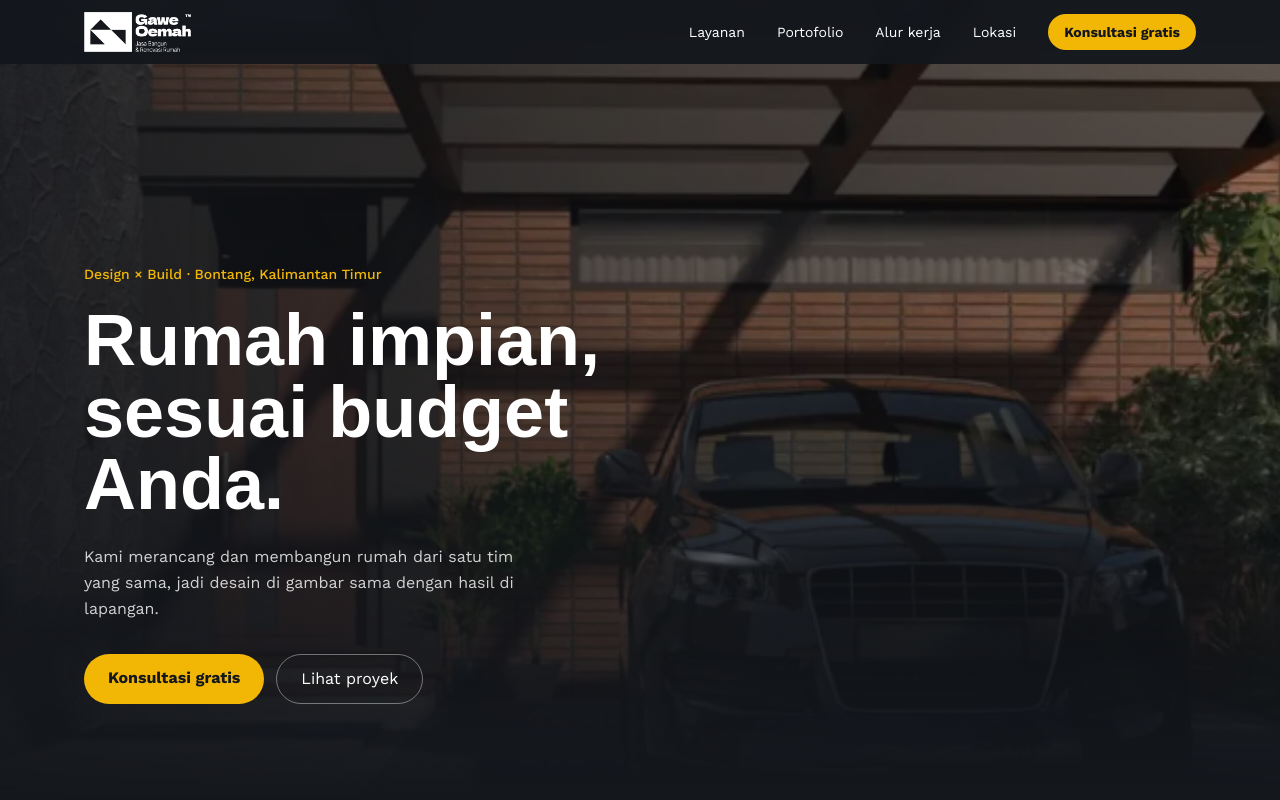
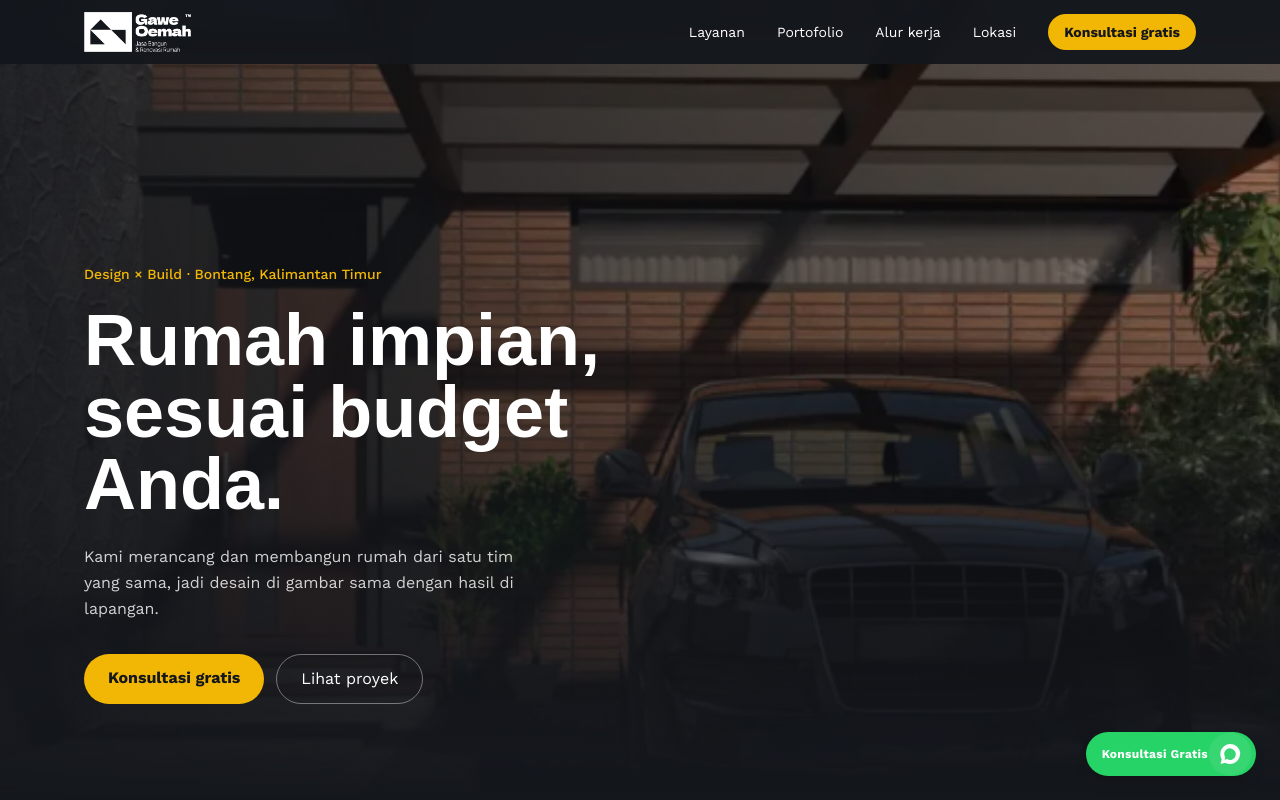
Before and after one commit to FeroFasya/gawe-oemah, a Vue app: page / in a window 1280 px wide. Shown: the top 800 px of the page. Built offline with nearby package versions, Linux system fonts and the light colour scheme; a web font is replaced by a local one.

Commit message:
feat: add Open Graph preview tags, mobile theme-color, Floating WhatsApp CTA, and prefilled messages

```diff
--- a/index.html
+++ b/index.html
@@ -4,8 +4,31 @@
   <meta charset="UTF-8" />
   <meta name="viewport" content="width=device-width, initial-scale=1.0" />
   <title>Gawe Oemah — Jasa Desain & Bangun Rumah Bontang</title>
-  <meta name="description" content="Gawe Oemah, design × build rumah di Bontang. Konsultasi gratis, desain, interior, sampai bangun sesuai budget Anda." />
-  <link rel="icon" href="/logo-icon.png" />
+  <meta name="description" content="Gawe Oemah, studio design × build arsitektur & konstruksi di Bontang. Konsultasi gratis, desain 3D, interior, sampai bangun sesuai budget Anda." />
+  <meta name="theme-color" content="#14171C" />
+  <link rel="canonical" href="https://gaweoemah.com/" />
+
+  <!-- Icons -->
+  <link rel="icon" type="image/png" href="/logo-icon.png" />
+  <link rel="apple-touch-icon" href="/logo-icon.png" />
+
+  <!-- Open Graph / WhatsApp / Facebook Preview -->
+  <meta property="og:type" content="website" />
+  <meta property="og:url" content="https://gaweoemah.com/" />
+  <meta property="og:title" content="Gawe Oemah — Jasa Desain & Bangun Rumah Bontang" />
+  <meta property="og:description" content="Studio design × build arsitektur, interior, dan kontraktor konstruksi terpadu di Bontang. Satu tim, dari gambar sampai serah terima kunci." />
+  <meta property="og:image" content="https://gaweoemah.com/hero.png" />
+  <meta property="og:image:width" content="1200" />
+  <meta property="og:image:height" content="675" />
+  <meta property="og:locale" content="id_ID" />
+
+  <!-- Twitter Meta Tags -->
+  <meta name="twitter:card" content="summary_large_image" />
+  <meta name="twitter:title" content="Gawe Oemah — Jasa Desain & Bangun Rumah Bontang" />
+  <meta name="twitter:description" content="Studio design × build arsitektur, interior, dan kontraktor konstruksi terpadu di Bontang. Konsultasi gratis lewat WhatsApp." />
+  <meta name="twitter:image" content="https://gaweoemah.com/hero.png" />
+
+  <!-- Google Fonts -->
   <link rel="preconnect" href="https://fonts.googleapis.com" />
   <link rel="preconnect" href="https://fonts.gstatic.com" crossorigin />
   <link href="https://fonts.googleapis.com/css2?family=Dela+Gothic+One&family=Work+Sans:ital,wght@0,300..800;1,300..800&display=swap" rel="stylesheet" />
--- a/src/App.vue
+++ b/src/App.vue
@@ -7,10 +7,11 @@ import Portfolio from './components/Portfolio.vue'
 import Workflow from './components/Workflow.vue'
 import ContactLocation from './components/ContactLocation.vue'
 import Footer from './components/Footer.vue'
+import FloatingWhatsApp from './components/FloatingWhatsApp.vue'
 </script>
 
 <template>
-  <div class="bg-mist text-ink antialiased min-h-screen">
+  <div class="bg-mist text-ink antialiased min-h-screen relative">
     <Navbar />
     <main id="top">
       <Hero />
@@ -21,5 +22,7 @@ import Footer from './components/Footer.vue'
       <ContactLocation />
     </main>
     <Footer />
+    <!-- Floating WhatsApp Action -->
+    <FloatingWhatsApp />
   </div>
 </template>
--- a/src/components/ContactLocation.vue
+++ b/src/components/ContactLocation.vue
@@ -4,7 +4,7 @@
     <div class="max-w-6xl mx-auto px-5 py-14 flex flex-col md:flex-row md:items-center md:justify-between gap-6">
       <h2 class="font-display font-bold text-3xl md:text-4xl max-w-lg">Punya lahan atau ide rumah? Mulai dari satu pesan.</h2>
       <a
-        href="https://wa.me/6282255156237"
+        href="https://wa.me/6282255156237?text=Halo%20Gawe%20Oemah,%20saya%20punya%20lahan%20atau%20ide%20rumah%20dan%20ingin%20konsultasi."
         class="self-start bg-ink text-white font-bold px-7 py-4 rounded-full hover:bg-white hover:text-ink transition"
       >
         Chat via WhatsApp
@@ -22,7 +22,7 @@
       </p>
       <p class="mt-4">
         <a
-          href="https://wa.me/6282255156237"
+          href="https://wa.me/6282255156237?text=Halo%20Gawe%20Oemah,%20saya%20ingin%20konsultasi%20seputar%20desain%20dan%20bangun%20rumah."
           class="font-bold underline decoration-gold decoration-2 underline-offset-4"
         >
           +62 822-5515-6237
--- /dev/null
+++ b/src/components/FloatingWhatsApp.vue
@@ -0,0 +1,35 @@
+<script setup>
+const waText = encodeURIComponent('Halo Gawe Oemah, saya ingin konsultasi seputar desain atau bangun rumah di Bontang.')
+const waUrl = `https://wa.me/6282255156237?text=${waText}`
+</script>
+
+<template>
+  <aside
+    class="fixed bottom-6 right-6 z-40 flex items-center group pointer-events-none"
+    aria-label="Kontak WhatsApp Cepat"
+  >
+    <!-- Label Tooltip di samping kiri tombol -->
+    <a
+      :href="waUrl"
+      target="_blank"
+      rel="noopener"
+      class="pointer-events-auto flex items-center gap-2.5 bg-[#25D366] hover:bg-[#20ba59] text-white pl-4 pr-3.5 py-2.5 rounded-full shadow-lg hover:shadow-xl transition-all duration-300 hover:scale-105"
+      aria-label="Konsultasi cepat lewat WhatsApp"
+    >
+      <span class="text-xs font-bold tracking-wide hidden sm:inline-block">
+        Konsultasi Gratis
+      </span>
+      <div class="relative flex items-center justify-center">
+        <!-- Efek Denyut Ping Halus -->
+        <span class="absolute inline-flex h-full w-full rounded-full bg-white opacity-40 animate-ping"></span>
+        <!-- Icon WhatsApp Asli -->
+        <svg
+          class="relative w-6 h-6 fill-current"
+          viewBox="0 0 24 24"
+        >
+          <path d="M12.031 6.172c-3.181 0-5.767 2.586-5.768 5.766-.001 1.298.38 2.27 1.019 3.287l-.711 2.598 2.668-.699c.969.589 1.942.88 2.792.88 3.182 0 5.768-2.587 5.768-5.766 0-3.18-2.586-5.766-5.768-5.766zm9.969 5.766c0 5.502-4.478 9.97-9.97 9.97-1.748 0-3.385-.45-4.819-1.239l-4.711 1.233 1.258-4.595c-.885-1.488-1.4-3.23-1.4-5.369 0-5.502 4.478-9.97 9.97-9.97 5.492 0 9.972 4.468 9.972 9.97z"/>
+        </svg>
+      </div>
+    </a>
+  </aside>
+</template>
--- a/src/components/Footer.vue
+++ b/src/components/Footer.vue
@@ -32,7 +32,7 @@ const currentYear = new Date().getFullYear()
               <span>@gawe_oemah</span>
             </a>
             <a
-              href="https://wa.me/6282255156237"
+              href="https://wa.me/6282255156237?text=Halo%20Gawe%20Oemah,%20saya%20ingin%20konsultasi%20mengenai%20layanan%20desain%20dan%20bangun%20rumah."
               target="_blank"
               rel="noopener"
               class="inline-flex items-center gap-2 px-3.5 py-1.5 rounded-full bg-gold text-ink text-xs font-bold hover:bg-white transition-colors"
@@ -62,7 +62,7 @@ const currentYear = new Date().getFullYear()
             <li><a href="#portofolio" class="hover:text-gold transition-colors">Portofolio</a></li>
             <li><a href="#alur" class="hover:text-gold transition-colors">Alur Kerja</a></li>
             <li><a href="#lokasi" class="hover:text-gold transition-colors">Lokasi Kantor</a></li>
-            <li><a href="https://wa.me/6282255156237" class="hover:text-gold transition-colors">Konsultasi Gratis</a></li>
+            <li><a href="https://wa.me/6282255156237?text=Halo%20Gawe%20Oemah,%20saya%20ingin%20konsultasi%20gratis%20mengenai%20rencana%20rumah." class="hover:text-gold transition-colors">Konsultasi Gratis</a></li>
           </ul>
         </div>
 
@@ -73,7 +73,7 @@ const currentYear = new Date().getFullYear()
             <p>Jl. Brokoli 13 No. 129</p>
             <p>Bontang, Kalimantan Timur</p>
             <p class="pt-1">
-              <a href="https://wa.me/6282255156237" class="text-gold font-bold hover:underline">
+              <a href="https://wa.me/6282255156237?text=Halo%20Gawe%20Oemah,%20saya%20ingin%20konsultasi%20seputar%20desain/bangun%20rumah." class="text-gold font-bold hover:underline">
                 +62 822-5515-6237
               </a>
             </p>
--- a/src/components/Hero.vue
+++ b/src/components/Hero.vue
@@ -64,7 +64,7 @@ onUnmounted(() => {
         <h1 class="font-display font-bold text-5xl sm:text-6xl lg:text-7xl leading-[1.02]">Rumah impian, sesuai budget Anda.</h1>
         <p class="mt-6 text-white/80 max-w-md leading-relaxed">Kami merancang dan membangun rumah dari satu tim yang sama, jadi desain di gambar sama dengan hasil di lapangan.</p>
         <div class="mt-8 flex flex-wrap gap-3">
-          <a href="https://wa.me/6282255156237" class="bg-gold text-ink font-bold px-6 py-3 rounded-full hover:bg-white transition">Konsultasi gratis</a>
+          <a href="https://wa.me/6282255156237?text=Halo%20Gawe%20Oemah,%20saya%20ingin%20konsultasi%20gratis%20untuk%20rencana%20rumah%20saya." class="bg-gold text-ink font-bold px-6 py-3 rounded-full hover:bg-white transition">Konsultasi gratis</a>
           <a href="#portofolio" class="border border-white/40 backdrop-blur-sm px-6 py-3 rounded-full hover:border-gold hover:text-gold transition">Lihat proyek</a>
         </div>
       </div>
--- a/src/components/Navbar.vue
+++ b/src/components/Navbar.vue
@@ -27,7 +27,7 @@ const closeMenu = () => {
         <a href="#portofolio" class="hover:text-gold transition-colors">Portofolio</a>
         <a href="#alur" class="hover:text-gold transition-colors">Alur kerja</a>
         <a href="#lokasi" class="hover:text-gold transition-colors">Lokasi</a>
-        <a href="https://wa.me/6282255156237" class="bg-gold text-ink font-bold px-4 py-2 rounded-full hover:bg-white transition">Konsultasi gratis</a>
+        <a href="https://wa.me/6282255156237?text=Halo%20Gawe%20Oemah,%20saya%20tertarik%20untuk%20konsultasi%20desain%20dan%20bangun%20rumah." class="bg-gold text-ink font-bold px-4 py-2 rounded-full hover:bg-white transition">Konsultasi gratis</a>
       </nav>
       <button
         @click="toggleMenu"
@@ -48,7 +48,7 @@ const closeMenu = () => {
       <a href="#portofolio" @click="closeMenu" class="block py-3">Portofolio</a>
       <a href="#alur" @click="closeMenu" class="block py-3">Alur kerja</a>
       <a href="#lokasi" @click="closeMenu" class="block py-3">Lokasi</a>
-      <a href="https://wa.me/6282255156237" @click="closeMenu" class="block mt-2 text-center bg-gold text-ink font-bold py-3 rounded-full">Konsultasi gratis</a>
+      <a href="https://wa.me/6282255156237?text=Halo%20Gawe%20Oemah,%20saya%20tertarik%20untuk%20konsultasi%20desain%20dan%20bangun%20rumah." @click="closeMenu" class="block mt-2 text-center bg-gold text-ink font-bold py-3 rounded-full">Konsultasi gratis</a>
     </div>
   </header>
 </template>
```
Also changed, not shown: Diagram 2 (Activity Diagram).png (deleted).
